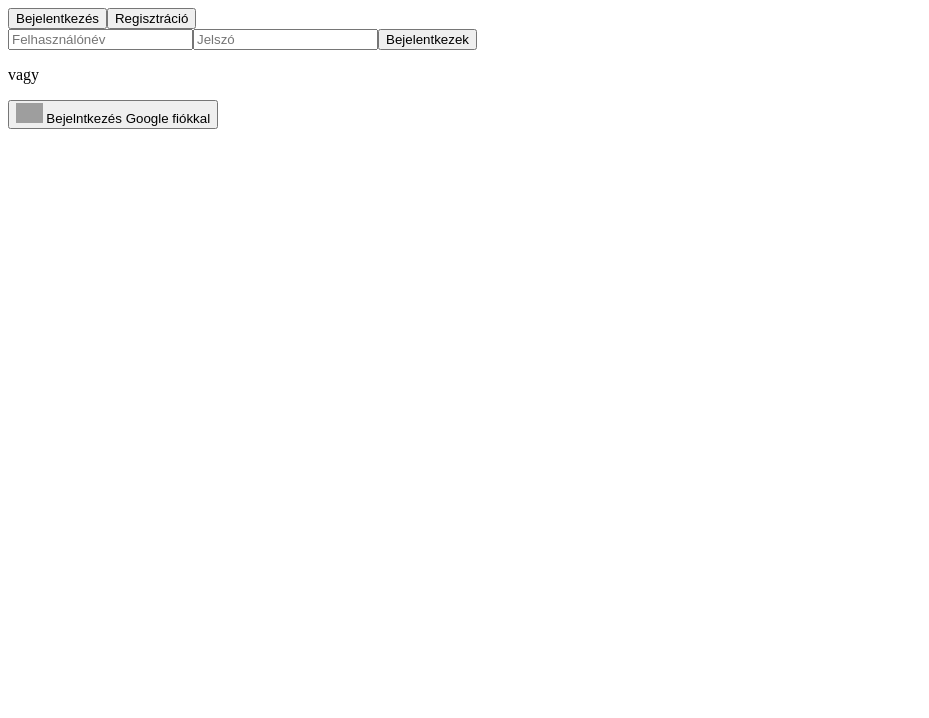
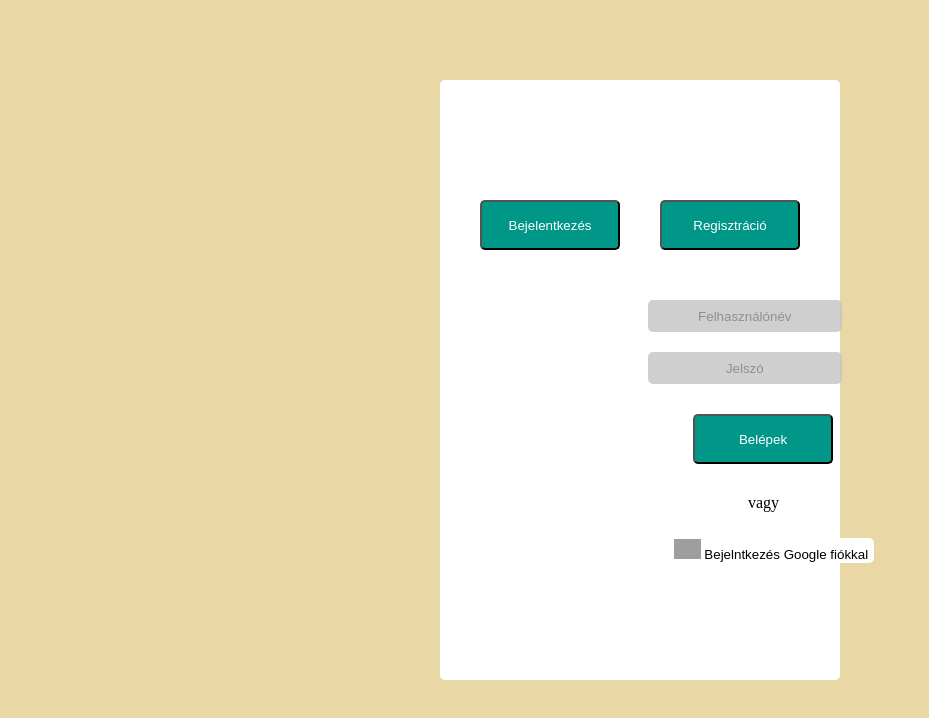
Before and after one commit to papandras/NJIT-2021-2022-Vizsgaremek, a Vue app in the folder Frontend/: page / in a window 1280 px wide. Shown: the top 718 px of the page, without its empty margins (0-929 px from the left). Built offline with nearby package versions, Linux system fonts and the light colour scheme; grey boxes are pictures that could not be loaded; the HTML template or start-up script is replaced by a standard one.

Commit message:
bejelentkezes kinézet

```diff
--- a/Frontend/src/App.vue
+++ b/Frontend/src/App.vue
@@ -11,3 +11,9 @@ export default{
 
 }
 </script>
+
+<style>
+  body{
+    background-color: #E9D8A6;
+  }
+</style>
--- a/Frontend/src/components/Login.vue
+++ b/Frontend/src/components/Login.vue
@@ -3,13 +3,13 @@
     <div id="success"></div>
     <LoginOrRegister></LoginOrRegister>
     <form @submit.prevent="submit">
-      <input v-model="data.name" type="text" placeholder="Felhasználónév" />
-      <input v-model="data.password" type="password" placeholder="Jelszó" />
-      <input type="submit" value="Bejelentkezek" />
+      <input v-model="data.name" type="text" placeholder="Felhasználónév" id="felhasznalonev" />
+      <input v-model="data.password" type="password" placeholder="Jelszó" id="jelszo"/>
+      <input type="submit" value="Belépek" id="bejelentkezes" />
       <!--<RouterLink to="/index"><input type="submit" value="Bejelentkezek" @click="Login"></RouterLink>-->
     </form>
     <p>vagy</p>
-    <button>
+    <button class="google">
       <img
         src="https://image.similarpng.com/very-thumbnail/2020/12/Illustration-of-Google-icon-on-transparent-background-PNG.png"
         style="height: 20px"
@@ -63,3 +63,60 @@ export default {
   mounted() {},
 };
 </script>
+
+<style>
+  #bejelentkezes{
+    background-color: #009688;
+    color: white;
+    width: 140px;
+    height: 50px;
+    border-radius: 5px;
+    box-shadow: none;
+    margin: auto;
+    margin-top: 30px;
+    margin-left: 685px;
+  }
+
+  #felhasznalonev{
+    margin-top: -380px;
+    margin-left: 640px;
+    display: flex;
+    justify-content: center;
+    background-color: #C4C4C4;
+    opacity: 80%;
+    border-radius: 5px;
+    border-color: none;
+    width: 15%;
+    height: 30px;
+    text-align: center;
+    border: none;
+  }
+
+  #jelszo{
+    margin-top: 20px;
+    margin-left: 640px;
+    display: flex;
+    justify-content: center;
+    background-color: #C4C4C4;
+    opacity: 80%;
+    border-radius: 5px;
+    border-color: none;
+    width: 15%;
+    height: 30px;
+    text-align: center;
+    border: none;
+  }
+
+  p{
+    margin-top: 30px;
+    margin-left: 740px;
+  }
+
+  .google{
+    margin-top: 10px;
+    margin-left: 660px;
+    border: none;
+    border-radius: 5px;
+    background-color: white;
+  }
+</style>
--- a/Frontend/src/components/LoginOrRegister.vue
+++ b/Frontend/src/components/LoginOrRegister.vue
@@ -1,8 +1,33 @@
 <template>
-    <div>
+    <div id="whitediv">
         <nav>
-      <RouterLink to="/"><input type="button" value="Bejelentkezés"></RouterLink>
-      <RouterLink to="/register"><input type="button" value="Regisztráció"></RouterLink>
+      <RouterLink to="/"><input type="button" value="Bejelentkezés" class="bejelentkezes"></RouterLink>
+      <RouterLink to="/register"><input type="button" value="Regisztráció" class="bejelentkezes"></RouterLink>
     </nav>
     </div>
 </template>
+
+<style>
+  .bejelentkezes{
+    background-color: #009688;
+    color: white;
+    width: 140px;
+    height: 50px;
+    border-radius: 5px;
+    box-shadow: none;
+    margin: 20px;
+    margin-top: 120px;
+  }
+  #whitediv{
+    width: 400px;
+    height: 600px;
+    background-color: white;
+    border-radius: 5px;
+    vertical-align: center;
+    margin: auto;
+    display: flex;
+    justify-content: center;
+    margin-top: 80px;
+    padding-top: 0px;
+  }
+</style>
```
